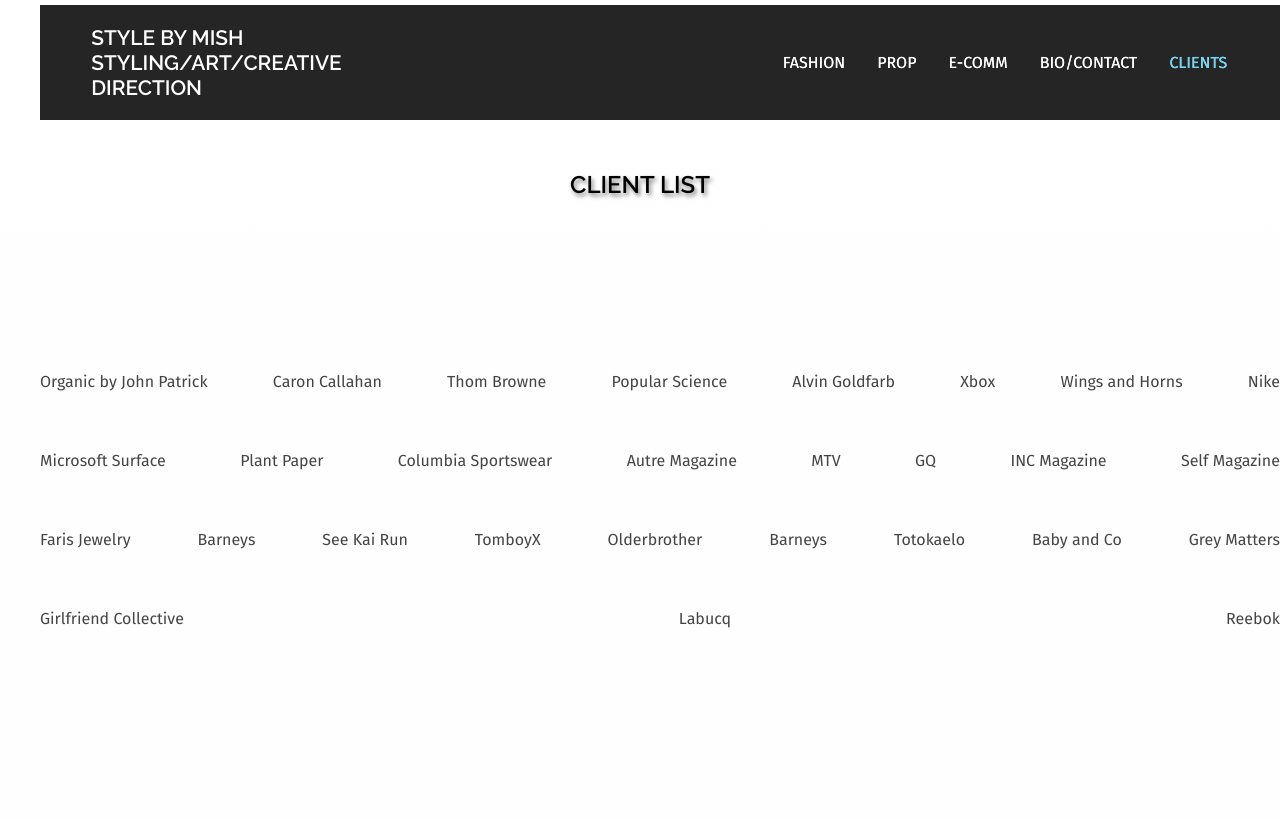
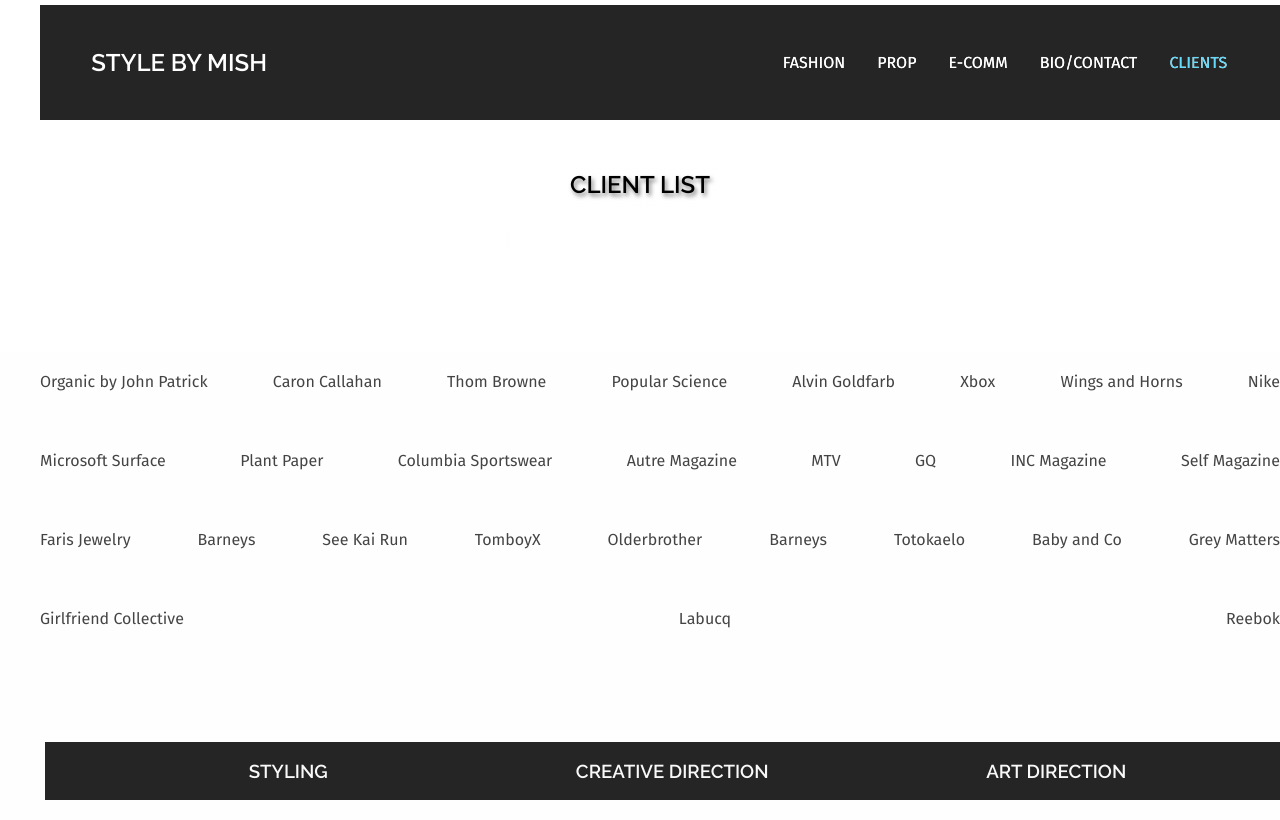
Before and after one commit to ErikDodd/mishnar, a React (Create React App) app: page /Clients in a window 1280 px wide. Built offline with nearby package versions, Linux system fonts and the light colour scheme.

Commit message:
Created Footer, removed some conflicting CSS style stuff. Working on adjusting the footer to amount of content on the page

```diff
--- a/src/App.css
+++ b/src/App.css
@@ -56,14 +56,13 @@
 
 h1 {
   display: flex;
-  justify-content: flex-start;
-  align-items: left;
+  justify-content: center;
+  align-items: center;
   font-family: 'Raleway', sans-serif;
-  color: #252525;
-  margin: 0 0 0 50px;
-  font-size: 130%;
+  color: #f9f9f9;
+  margin: 0 0 0 0px;
   width: 100%;
-  background-color: #f9f9f9;
+
 }
 
 
@@ -94,10 +93,21 @@
   color: transparent;
   text-shadow: 10px 10px 0px #61dafb,
     15px 15px 0px #a901ff;
-    /* 20px 20px 0px #E9019A; */
-    /* 25px 25px 0px #F40468,
+  /* 20px 20px 0px #E9019A; */
+  /* 25px 25px 0px #F40468,
     45px 45px 10px #482896; */
   cursor: pointer;
+}
+
+h3 {
+  display: flex;
+  justify-content: center;
+  align-items: center;
+  font-family: 'Raleway', sans-serif;
+  color: #f9f9f9;
+  margin: 0 0 0 0px;
+  width: 100%;
+
 }
 
 ::-webkit-scrollbar {
@@ -247,3 +257,18 @@
   padding: 20px;
   border: 5px solid #f9f9f9;
 }
+
+.footer {
+  background: #252525;
+  height: 58px;
+  display: flex;
+  justify-content: center;
+  align-items: center;
+  padding: 0 4%;
+  z-index: 12;
+  width: 90%;
+  position: fixed;
+  left: 45px;
+  bottom: 0;
+  color: #f9f9f9;
+}
--- a/src/App.js
+++ b/src/App.js
@@ -7,6 +7,7 @@
 import Contact from './pages/Contact';
 import Ecomm from './pages/Ecomm';
 import Fashion from './pages/Fashion';
+import Footer from './components/Footer';
 import './fontawesome';
 
 class App extends React.Component {
@@ -23,6 +24,7 @@
             <Route path='/Clients' element={<Clients />} />
           </Routes>
         </Router>
+        <Footer/>
       </>
     );
   }
--- /dev/null
+++ b/src/components/Footer.js
@@ -0,0 +1,27 @@
+import React from 'react';
+import '../App.css';
+
+
+
+
+class Footer extends React.Component {
+    render() {
+        return (
+            <>
+                <div className="footer">
+                    <h3>
+                        STYLING
+                    </h3>
+                    <h3>
+                        CREATIVE DIRECTION
+                    </h3>
+                    <h3>
+                        ART DIRECTION
+                    </h3>
+                </div>
+            </>
+        );
+    }
+}
+
+export default Footer;
--- a/src/components/Navbar/index.js
+++ b/src/components/Navbar/index.js
@@ -16,9 +16,11 @@
                 <NavHeader>
                     <NavTitle>
                         STYLE BY MISH
+
+                    </NavTitle>
+                    {/* <NavTitle>
                         STYLING/ART/CREATIVE DIRECTION
-                    </NavTitle>
-                    <NavTitle/>
+                    </NavTitle> */}
 
                 </NavHeader>
                 <Bars />
```
Also changed, not shown: src/components/Header.js (renamed from src/Header.js).
